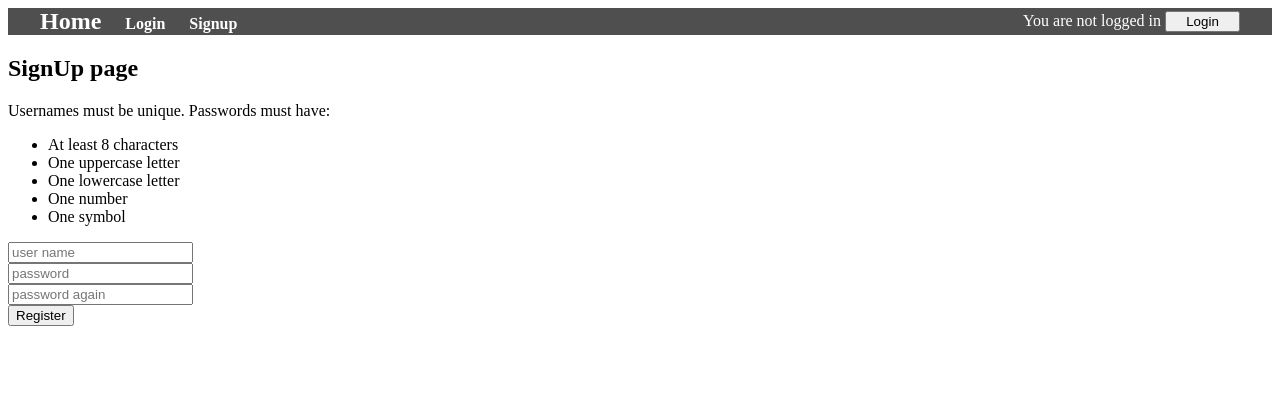
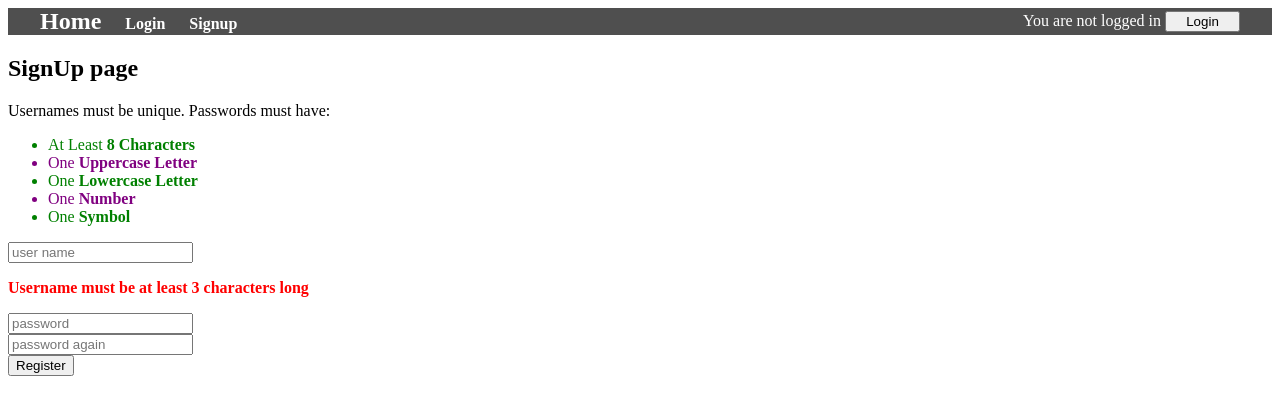
Before and after one commit to pine1205/web-api-ca-2026, a React (Vite) app in the folder react-movies/: page /signup in a window 1280 px wide. Both pictures are taken after a click on the button "Register". Shown: the top 414 px of the page. Built offline with nearby package versions, Linux system fonts and the light colour scheme.

Commit message:
Added Improved validation of usernames & passwords, error message displayed at the frontend

```diff
--- a/react-movies/src/pages/signupPage.jsx
+++ b/react-movies/src/pages/signupPage.jsx
@@ -11,22 +11,52 @@ const context = useContext(AuthContext)
   const [passwordAgain, setPasswordAgain] = useState("");
   const [registered, setRegistered] = useState(false);
 
+  const [userNameError, setUserNameError] = useState("");
+  const [passwordError, setPasswordError] = useState("");
 
   const register = async () => {
+  setUserNameError("");
+    setPasswordError("");
+
+   // check username for validation
+    if (userName.trim().length < 3) {
+      setUserNameError("Username must be at least 3 characters long");
+      return;
+    }
 
 
     let passwordRegEx = /^(?=.*[A-Za-z])(?=.*\d)(?=.*[@$!%*#?&])[A-Za-z\d@$!%*#?&]{8,}$/;
     const validPassword = passwordRegEx.test(password);
 
-    if (validPassword && password === passwordAgain) {
-      let result = await context.register(userName, password);
-      setRegistered(result);
+
+     if (!validPassword) {
+      setPasswordError(
+        "Password must contain uppercase, lowercase, number, symbol and be at least 8 characters"
+      );
+      return;
     }
+
+    // if "password" don't match "password again"
+    if (password !== passwordAgain) {
+      setPasswordError("Passwords do not match");
+      return;
+    }
+
+    // Register user
+    let result = await context.register(userName, password);
+
+    if (result) {
+      setRegistered(true);
+    } else {
+      setUserNameError("Username already exists");
+    }
+  };
+
+
+  if (registered === true) {
+    return <Navigate to="/login" replace />;
   }
 
-  if (registered === true) {
-    return <Navigate to="/login" />;
-  }
 
 
 
@@ -38,11 +68,11 @@ const context = useContext(AuthContext)
        </p>
 
       <ul>
-        <li>At least 8 characters</li>
-         <li>One uppercase letter</li>
-          <li>One lowercase letter</li>
-          <li>One number</li>
-           <li>One symbol</li>
+        <li style={{ color: "green"}}>At Least <b>8 Characters</b></li>
+         <li style={{ color: "purple"}}>One <b>Uppercase Letter</b></li>
+          <li style={{ color: "green"}}>One <b>Lowercase Letter</b></li>
+          <li style={{ color: "purple"}}>One <b>Number</b></li>
+           <li style={{ color: "green"}}>One <b>Symbol</b></li>
       </ul>
 
 
@@ -50,12 +80,16 @@ const context = useContext(AuthContext)
         <input value={userName} placeholder="user name" onChange={e => {
         setUserName(e.target.value);
       }}></input><br />
+      {userNameError && <p style={{ color: "red", fontWeight: "bold"}}>{userNameError}</p>}
+
       <input value={password} type="password" placeholder="password" onChange={e => {
         setPassword(e.target.value);
       }}></input><br />
       <input value={passwordAgain} type="password" placeholder="password again" onChange={e => {
         setPasswordAgain(e.target.value);
       }}></input><br />
+           {passwordError && <p style={{ color: "salmon", fontWeight: "bold" }}>{passwordError}</p>}
+
       {/* Login web form  */}
       <button onClick={register}>Register</button>
     </>
```
